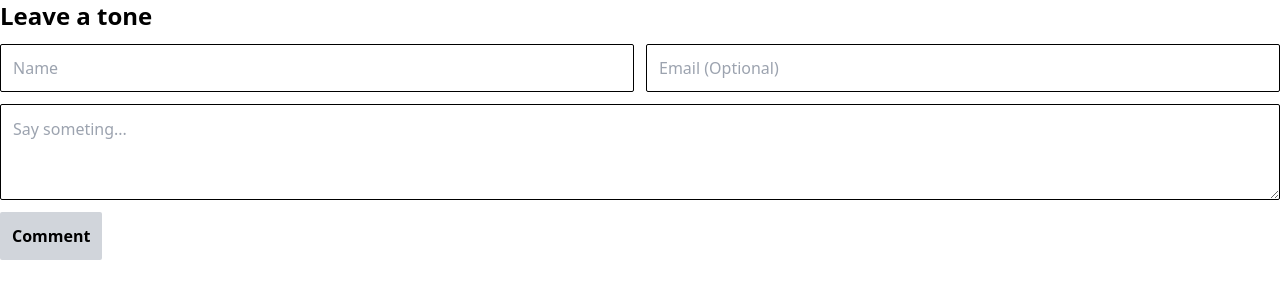
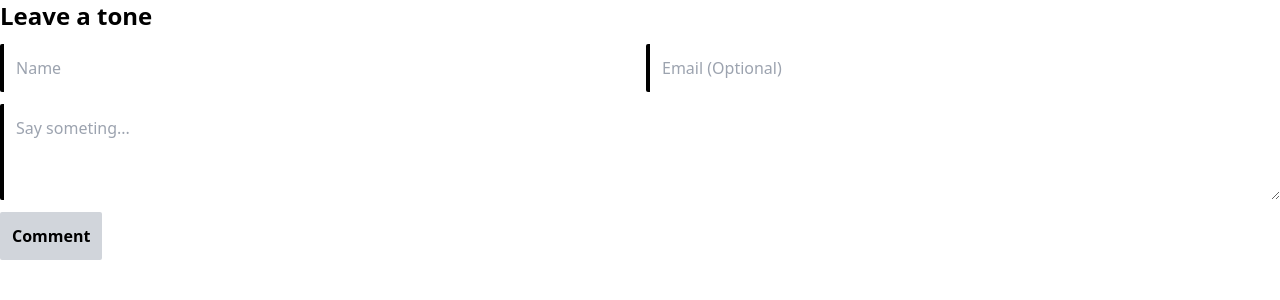
Before and after one commit to windbelike/winc, a Next.js app: page / in a window 1280 px wide. Shown: the top 300 px of the page. Built offline with nearby package versions, Linux system fonts and the light colour scheme.

Commit message:
feat: border

```diff
--- a/src/pages/index.tsx
+++ b/src/pages/index.tsx
@@ -33,14 +33,14 @@ export default function Home() {
       <form onSubmit={handleSubmit} className="flex flex-col gap-3">
         <span className="font-bold text-2xl">Leave a tone</span>
         <div className="flex gap-3 grow min-w-0">
-          <input ref={nameRef} className="h-12 border border-black grow p-3 rounded-sm min-w-0
+          <input ref={nameRef} className="h-12 border-l-4 outline-none border-black grow p-3 rounded-sm min-w-0
           "
             type="text" placeholder="Name" />
-          <input ref={emailRef} className="h-12 border border-black grow p-3 rounded-sm min-w-0
+          <input ref={emailRef} className="h-12 border-l-4 outline-none border-black grow p-3 rounded-sm min-w-0
           "
             type="text" placeholder="Email (Optional)" />
         </div>
-        <textarea ref={inputRef} className="h-24 border border-black grow p-3 rounded-sm "
+        <textarea ref={inputRef} className="h-24 border-l-4 outline-none border-black grow p-3 rounded-sm "
           placeholder="Say someting..." />
         <button className="self-start p-3 font-bold bg-gray-300
         hover:bg-gray-400 focus:bg-gray-400 active:bg-gray-500 rounded-sm">
```
